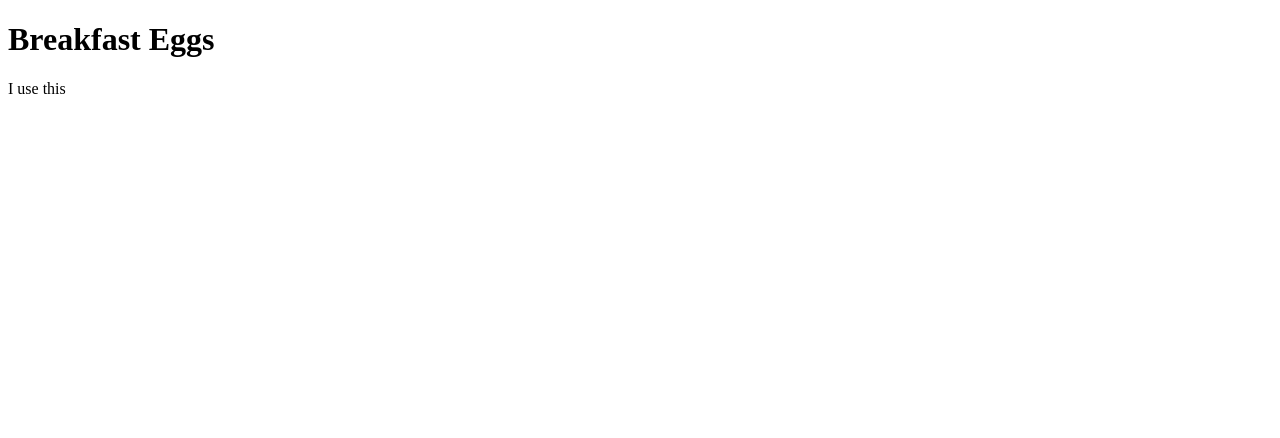
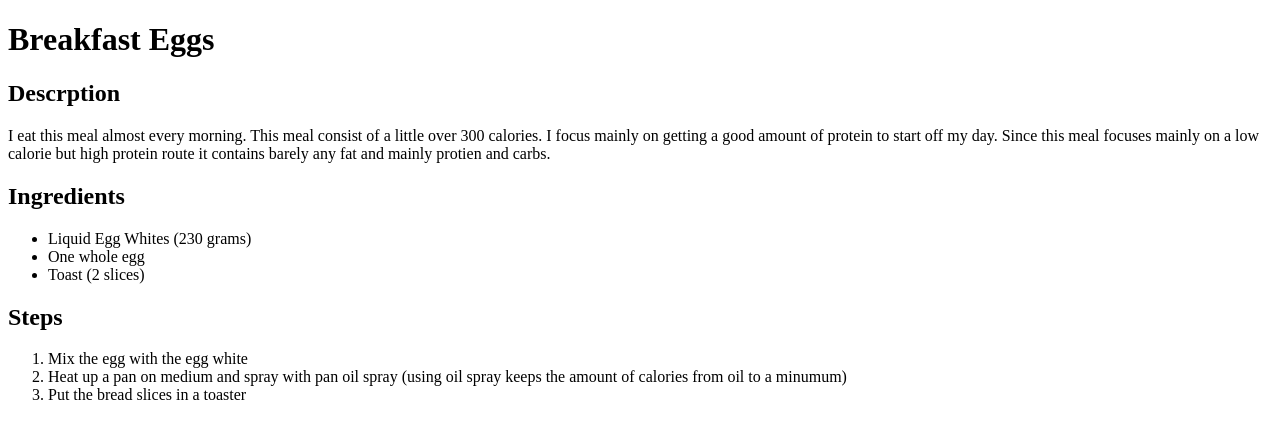
Before and after one commit to Revey/odin-recipes, a plain HTML site: page recipes/eggs_with_toast.html in a window 1280 px wide. Drawn offline with Linux system fonts and the light colour scheme.

Commit message:
Added the recipe information for the egg with toast recipe

```diff
--- a/recipes/eggs_with_toast.html
+++ b/recipes/eggs_with_toast.html
@@ -7,6 +7,24 @@
 </head>
 <body>
     <H1>Breakfast Eggs</H1>
-    <p>I use this </p>
+    <h2>Descrption</h2>
+    <p> I eat this meal almost every morning. This meal
+        consist of a little over 300 calories. I focus mainly on
+        getting a good amount of protein to start off my day. Since this meal
+        focuses mainly on a low calorie but high protein route it contains barely any fat
+        and mainly protien and carbs.
+    </p>
+    <h2>Ingredients</h2>
+    <ul>
+        <li>Liquid Egg Whites (230 grams)</li>
+        <li>One whole egg</li>
+        <li>Toast (2 slices)</li>
+    </ul>
+    <h2>Steps</h2>
+    <ol>
+        <li>Mix the egg with the egg white</li>
+        <li>Heat up a pan on medium and spray with pan oil spray (using oil spray keeps the amount of calories from oil to a minumum)</li>
+        <li>Put the bread slices in a toaster</li>
+    </ol>
 </body>
 </html>
```
